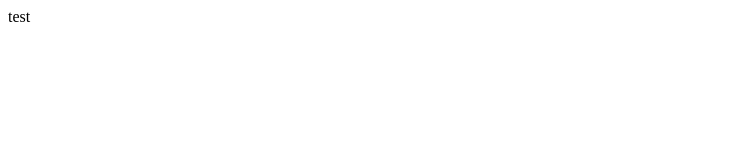
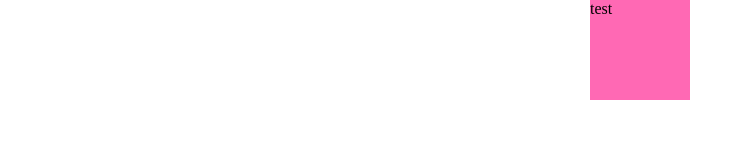
Before and after one commit to tomekb-hatimeria/test, a plain HTML site: page index.html in a window 1280 px wide. Shown: the whole page, without its empty margins (0-744 px from the left). Drawn offline with Linux system fonts and the light colour scheme.

Commit message:
center div

```diff
--- a/index.html
+++ b/index.html
@@ -5,6 +5,18 @@
     <meta http-equiv="X-UA-Compatible" content="IE=edge">
     <meta name="viewport" content="width=device-width, initial-scale=1.0">
     <title>test</title>
+    <style>
+        *{margin:0;
+        padding:0}
+        body{display: flex;
+        justify-content: center;
+    align-items: center;}
+        div{
+            width: 100px;
+            height:100px;
+            background-color: hotpink;
+        }
+    </style>
 </head>
 <body>
     <div>
```
